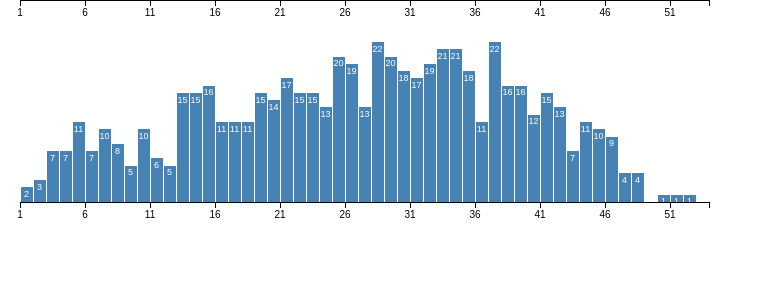
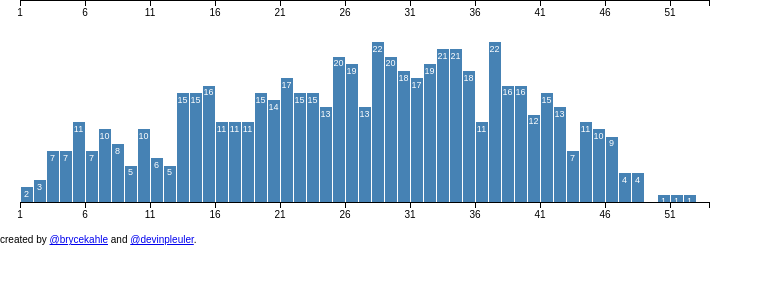
Before and after one commit to soccerlabs/soccerlabs.github.io, a plain HTML site: page landon/index.html in a window 1280 px wide. Shown: the part 1802-2086 px from the top of the page, without its empty margins (0-773 px from the left). Drawn offline with nearby package versions, Linux system fonts and the light colour scheme.

Commit message:
Update index.html

```diff
--- a/landon/index.html
+++ b/landon/index.html
@@ -24,5 +24,9 @@
 
     <div id="container"></div>
     <script type="text/javascript" src="js/landon.js"></script>
+
+    <div id="footer">
+      created by <a href="https://twitter.com/brycekahle">@brycekahle</a> and <a href="https://twitter.com/devinpleuler">@devinpleuler</a>.
+    </div>
   </body>
 </html>
```
